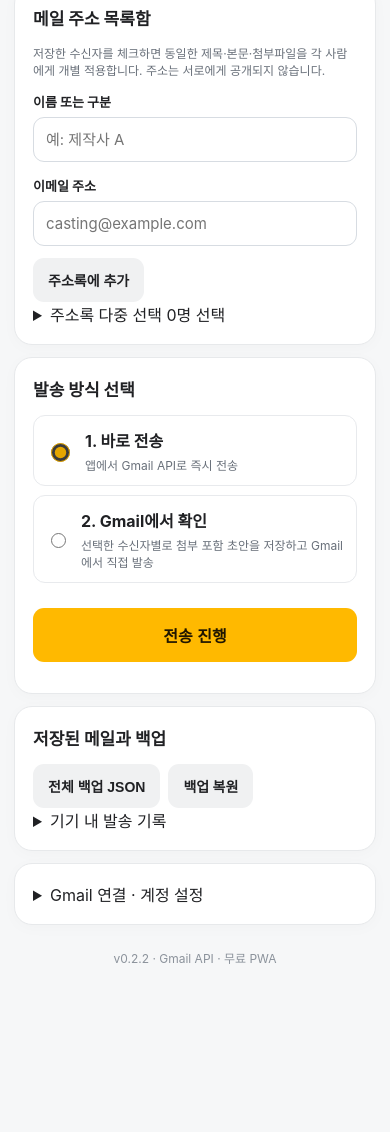
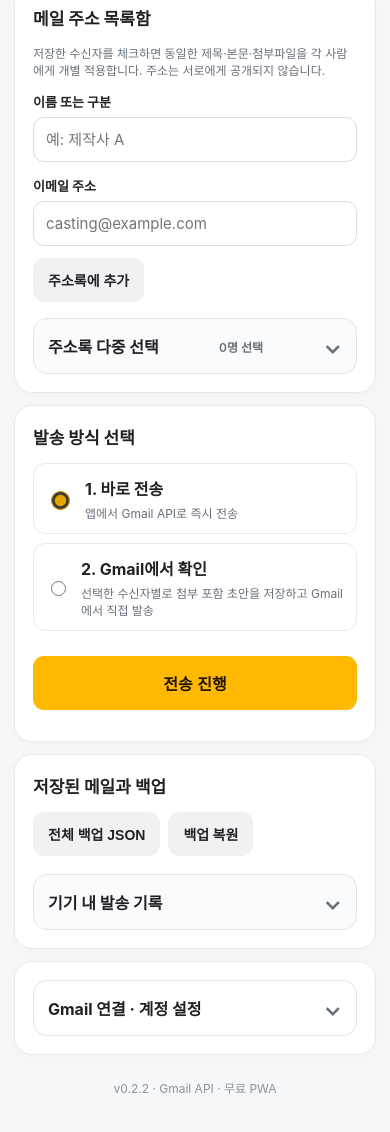
Before and after one commit to samuraiscene-alt/joon-mail-sender, a plain HTML site: page index.html in a window 390 px wide. Shown: the part 823-1955 px from the top of the page. Before the commit the page ends 1837 px from the top, so only its background shows below. Drawn offline with Linux system fonts and the light colour scheme.

Commit message:
Style address, history and Gmail accordions for iPhone

```diff
--- a/style.css
+++ b/style.css
@@ -2,3 +2,16 @@
 
 /* v0.2 address book */
 .contactsList{display:grid;gap:8px;margin-top:12px}.contactRow{display:flex;gap:8px;align-items:center;justify-content:space-between;border:1px solid #e7e9eb;border-radius:11px;padding:9px}.contactLabel{display:flex;align-items:center;gap:10px;min-width:0;flex:1;cursor:pointer}.contactLabel input{width:20px;height:20px;flex-shrink:0;accent-color:#e5a600}.contactLabel span{display:flex;flex-direction:column;gap:3px;min-width:0}.contactLabel small{overflow-wrap:anywhere}.contactRow button{padding:9px 12px;flex-shrink:0}#contactCount{font-weight:650}
+
+/* v0.2.2 accordion layout */
+.accordion{margin-top:14px;border:1px solid #e2e5e9;border-radius:14px;overflow:hidden;background:#fff}
+.accordion>summary{display:flex;align-items:center;justify-content:space-between;gap:10px;padding:15px 14px;cursor:pointer;list-style:none;font-size:16px;font-weight:750;min-height:52px;user-select:none}
+.accordion>summary::-webkit-details-marker{display:none}
+.accordion>summary::after{content:'⌄';font-size:23px;line-height:1;color:#68717c;margin-left:auto;transition:transform .18s ease}
+.accordion[open]>summary::after{transform:rotate(180deg)}
+.accordionBody{padding:0 14px 16px;border-top:1px solid #eef0f2}
+.nestedAccordion{margin-top:16px;background:#fafbfc}
+.summaryCounter{font-size:12px;color:#6a7079;font-weight:600;white-space:nowrap;margin-left:auto}
+#gmailSettings{margin-top:12px}
+#gmailSettings>.accordion{margin-top:0}
+#historyAccordion{margin-top:18px}
```
